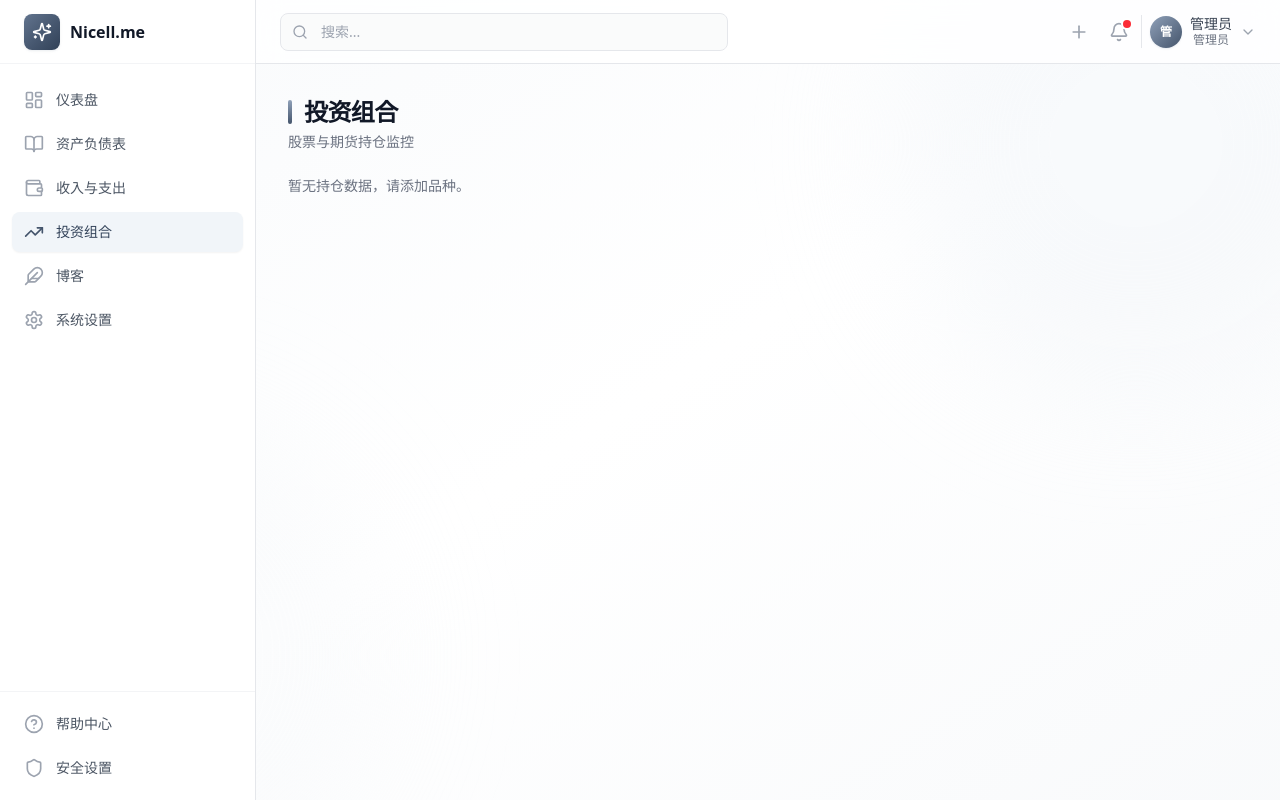
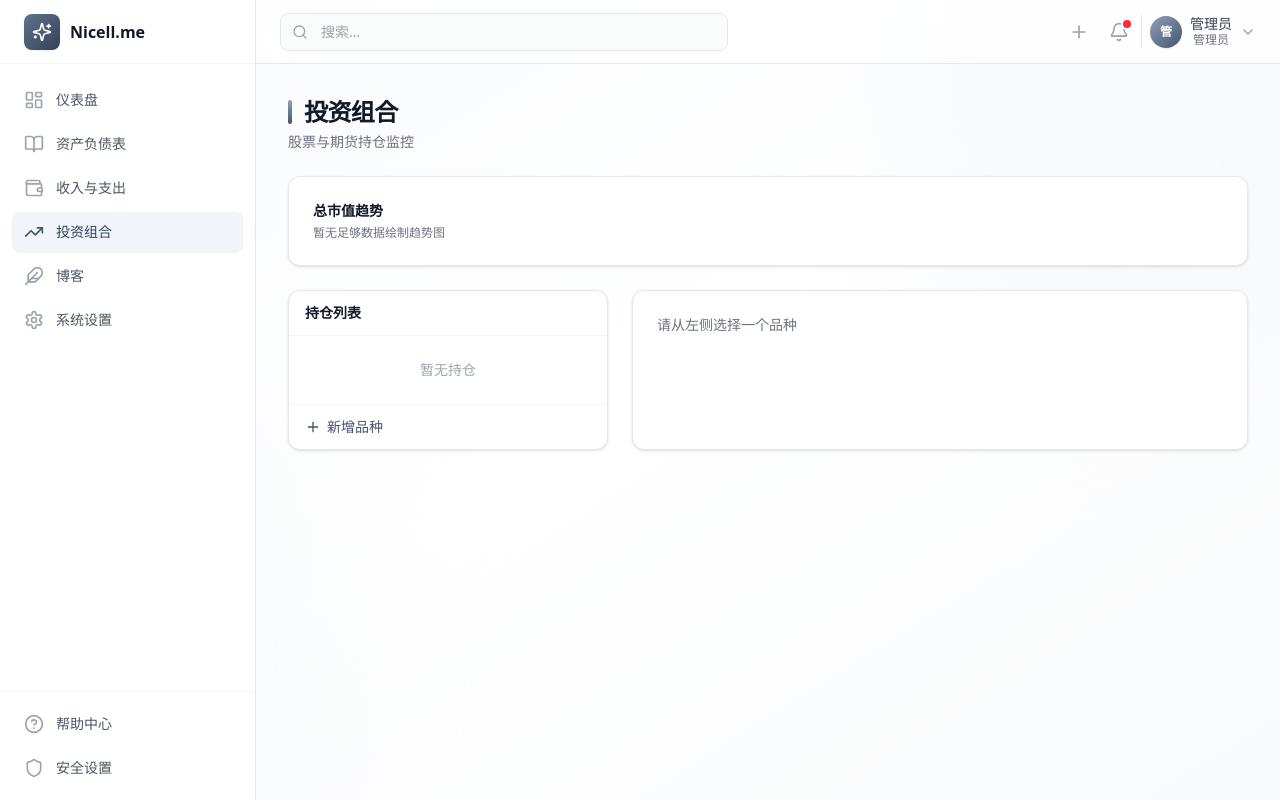
Before and after one commit to eviltomorrow/personal-service, a Next.js app in the folder apps/personal-web-admin/: page /dashboard/portfolio in a window 1280 px wide. Built offline with nearby package versions, Linux system fonts and the light colour scheme.

Commit message:
feat: add left panel with position list

```diff
--- a/apps/personal-web-admin/src/app/dashboard/portfolio/page.tsx
+++ b/apps/personal-web-admin/src/app/dashboard/portfolio/page.tsx
@@ -42,6 +42,65 @@ function formatCNY(amount: number) {
   })}`;
 }
 
+function LeftPanel({
+  positions, selectedId, onSelect, onAdd,
+}: {
+  positions: Position[];
+  selectedId: string | null;
+  onSelect: (id: string) => void;
+  onAdd: () => void;
+}) {
+  return (
+    <div className="w-[320px] shrink-0 rounded-xl border border-gray-200 bg-white shadow-sm flex flex-col">
+      <div className="px-4 py-3 border-b border-gray-100">
+        <h3 className="text-sm font-semibold text-gray-900">持仓列表</h3>
+      </div>
+      <div className="flex-1 overflow-y-auto">
+        {positions.length === 0 ? (
+          <p className="px-4 py-6 text-sm text-gray-400 text-center">暂无持仓</p>
+        ) : (
+          <div className="divide-y divide-gray-100">
+            {positions.map((p) => {
+              const mv = p.currentPrice * p.quantity;
+              const isSelected = p.id === selectedId;
+              return (
+                <button
+                  key={p.id}
+                  onClick={() => onSelect(p.id)}
+                  className={`w-full flex items-center justify-between px-4 py-3 text-left transition-colors hover:bg-slate-50 ${
+                    isSelected ? "bg-slate-100" : ""
+                  }`}
+                >
+                  <div className="flex items-center gap-2 min-w-0">
+                    <span className="text-sm font-medium text-gray-900 truncate">{p.name}</span>
+                    <span className={`shrink-0 inline-flex items-center rounded-full px-2 py-0.5 text-xs font-medium ring-1 ring-inset ${
+                      p.type === "股票"
+                        ? "bg-emerald-50 text-emerald-700 ring-emerald-600/20"
+                        : "bg-blue-50 text-blue-700 ring-blue-600/20"
+                    }`}>
+                      {p.type}
+                    </span>
+                  </div>
+                  <span className="text-sm text-gray-700 tabular-nums ml-3">{formatCNY(mv)}</span>
+                </button>
+              );
+            })}
+          </div>
+        )}
+      </div>
+      <div className="px-4 py-3 border-t border-gray-100">
+        <button
+          onClick={onAdd}
+          className="flex items-center gap-1.5 text-sm font-medium text-slate-600 hover:text-slate-500 transition-colors"
+        >
+          <Plus className="h-4 w-4" />
+          新增品种
+        </button>
+      </div>
+    </div>
+  );
+}
+
 export default function PortfolioPage() {
   const [positions, setPositions] = useState<Position[]>([]);
   const [selectedId, setSelectedId] = useState<string | null>(null);
@@ -60,7 +119,32 @@ export default function PortfolioPage() {
   return (
     <div className="space-y-6 anim-in anim-fade anim-up" style={{ animationDuration: "500ms" }}>
       <PageHeader title="投资组合" description="股票与期货持仓监控" />
-      <p className="text-sm text-gray-500">暂无持仓数据，请添加品种。</p>
+
+      {/* Trend chart area — placeholder for Task 4 */}
+      <div className="rounded-xl border border-gray-200 bg-white shadow-sm p-6">
+        <h3 className="text-sm font-semibold text-gray-900 mb-1">总市值趋势</h3>
+        <p className="text-xs text-gray-500">暂无足够数据绘制趋势图</p>
+      </div>
+
+      {/* Two-column layout */}
+      <div className="flex gap-6">
+        {/* Left panel */}
+        <LeftPanel
+          positions={positions}
+          selectedId={selectedId}
+          onSelect={setSelectedId}
+          onAdd={() => {}}
+        />
+
+        {/* Right panel */}
+        <div className="flex-1 rounded-xl border border-gray-200 bg-white shadow-sm p-6">
+          {selectedPosition ? (
+            <p className="text-sm text-gray-500">{selectedPosition.name} — 详情区（待实现）</p>
+          ) : (
+            <p className="text-sm text-gray-500">请从左侧选择一个品种</p>
+          )}
+        </div>
+      </div>
     </div>
   );
 }
```
